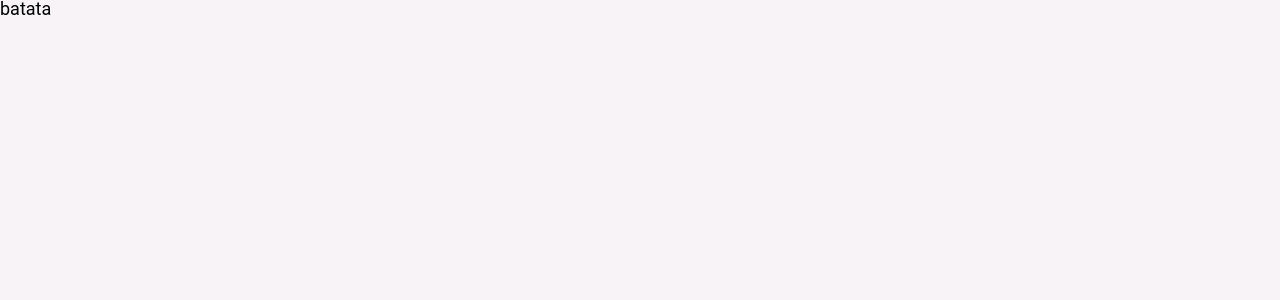
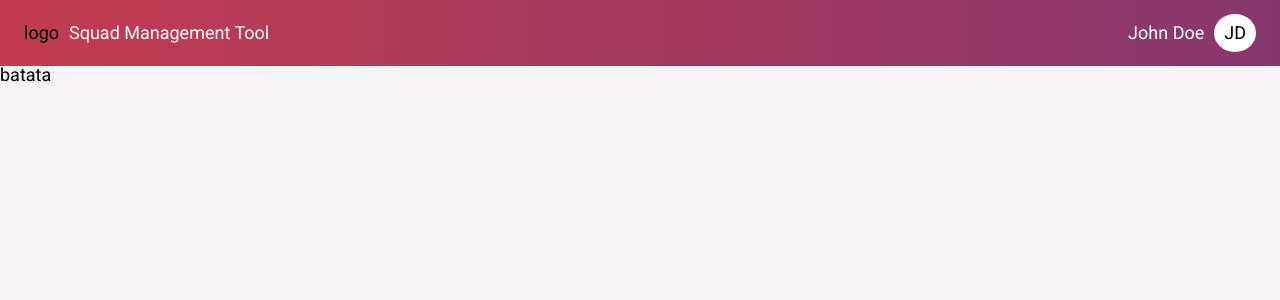
Before and after one commit to Barrosg99/venturus-challenge, a React (Create React App) app: page / in a window 1280 px wide. Shown: the top 300 px of the page. Built offline with nearby package versions, Linux system fonts and the light colour scheme.

Commit message:
feat: header

```diff
--- a/package.json
+++ b/package.json
@@ -46,6 +46,7 @@
     "eslint-plugin-jsx-a11y": "^6.4.1",
     "eslint-plugin-react": "^7.22.0",
     "eslint-plugin-react-hooks": "^4.2.0",
-    "git-commit-msg-linter": "^3.0.0"
+    "git-commit-msg-linter": "^3.0.0",
+    "jest-styled-components": "^7.0.3"
   }
 }
--- a/public/index.html
+++ b/public/index.html
@@ -24,7 +24,8 @@
       work correctly both with client-side routing and a non-root public URL.
       Learn how to configure a non-root public URL by running `npm run build`.
     -->
-    <title>React App</title>
+    <link href="https://fonts.googleapis.com/css2?family=Roboto&display=swap" rel="stylesheet">
+    <title>Squad Management</title>
   </head>
   <body>
     <noscript>You need to enable JavaScript to run this app.</noscript>
--- /dev/null
+++ b/src/components/Header.jsx
@@ -0,0 +1,54 @@
+import React from 'react';
+import styled from 'styled-components';
+import mediaQuery from '../utils/mediaQuery';
+
+export default function Header() {
+  return (
+    <StyledHeader>
+      <div>
+        <span>logo</span>
+        <h1>Squad Management Tool</h1>
+      </div>
+      <div>
+        <h2>John Doe</h2>
+        <span>JD</span>
+      </div>
+    </StyledHeader>
+  );
+}
+
+const StyledHeader = styled.header`
+  background-image: linear-gradient(to right, #c33c50, #88376d);
+  display: flex;
+  justify-content:space-between;
+  padding: 14px;
+
+  div {
+    display: flex;
+    align-items:center;
+  }
+
+  h1,h2 {
+    color: white
+  }
+
+  h1 {
+    font-size: 18px;
+  }
+
+  span {
+    margin: 0 10px;
+  }
+
+  span:nth-child(2) {
+    background-color: white;
+    border-radius: 50%;
+    padding: 10px;
+  }
+
+  ${mediaQuery} {
+    h1 {
+      display:none;
+    }
+  }
+`;
--- /dev/null
+++ b/src/components/index.js
@@ -0,0 +1,6 @@
+/* eslint-disable import/prefer-default-export */
+import Header from './Header';
+
+export {
+  Header,
+};
--- a/src/routes/index.jsx
+++ b/src/routes/index.jsx
@@ -4,6 +4,7 @@ import {
   Route,
   Switch,
 } from 'react-router-dom';
+import { Header } from '../components';
 
 import {
   Home,
@@ -11,9 +12,12 @@ import {
 
 function Routes() {
   return (
-    <Switch>
-      <Route path="/" exact component={Home} />
-    </Switch>
+    <>
+      <Header />
+      <Switch>
+        <Route path="/" exact component={Home} />
+      </Switch>
+    </>
   );
 }
 
```
Also changed, not shown: src/setupTests.js (+2 -0 lines), 2 other files (tests, documents, lock files or other folders).
